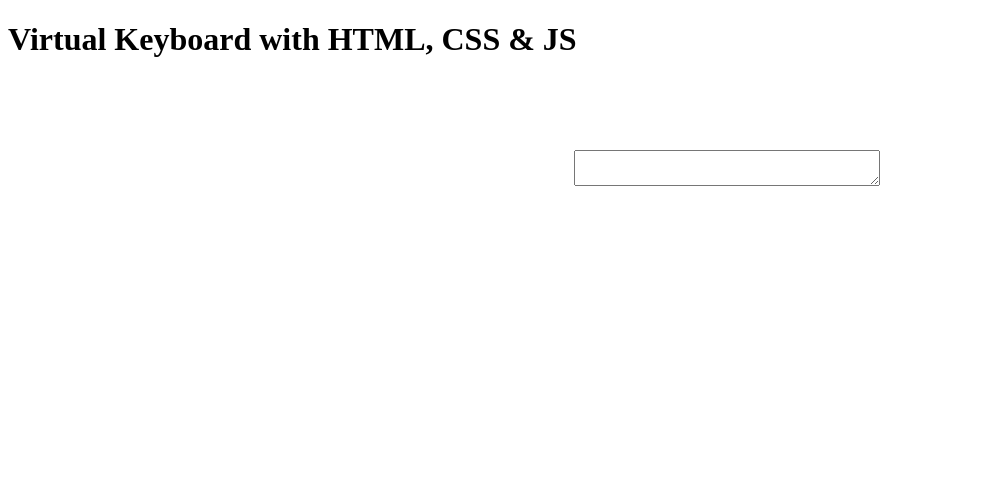
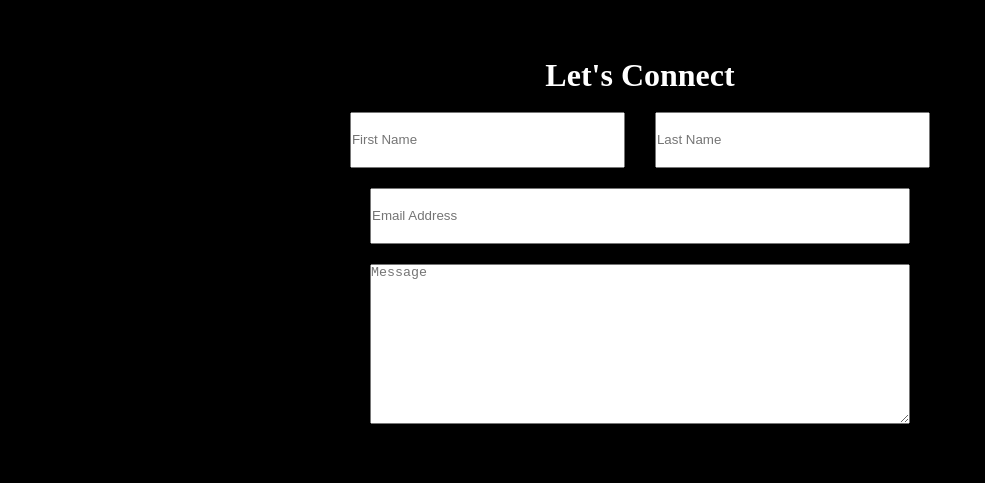
Before and after one commit to deepaksinghmudila/virtualkeyboard, a plain HTML site: page index.html in a window 1280 px wide. Shown: the whole page, without its empty margins (0-985 px from the left). Drawn offline with Linux system fonts and the light colour scheme.

Commit message:
UI change

```diff
--- a/board.css
+++ b/board.css
@@ -1,3 +1,61 @@
+*{
+    padding:0;
+    margin:0;
+    box-sizing: border-box;
+}
+body{
+  background-color: black;
+}
+.container{
+    height: 60vh;
+    display: flex;
+    justify-content: center;
+    align-items: center;
+}
+.form-box {
+    height: 100%;
+    width: 100%;
+    display: flex;
+    flex-direction: column;
+    align-items: center;
+    justify-content: center;
+}
+.row1 {
+    width: 50%;
+    display: flex;
+    justify-content: space-evenly;
+    align-items: center;
+
+    padding-bottom: 20px;
+}
+.row2,.row3 {
+    display: flex;
+    justify-content: space-between;
+    align-content: flex-end;
+}
+.row3{
+    margin-top: 20px;
+}
+.input {
+    width:43%;
+    height: 7vh;
+    color: black;
+}
+.text-input{
+   width:540px;
+   height: 7vh;
+}
+textarea{
+    width:540px;
+    height: 20vh;
+}
+/*.row3{
+    display: flex;
+    justify-content: space-between;
+    align-content: flex-end;
+    margin-top: 40px;;
+}*/
+/***************************************************/
 .keyboard {
     position: fixed;
     left: 0;
--- a/index.html
+++ b/index.html
@@ -8,8 +8,24 @@
 </head>
 
 <body>
-    <h1>Virtual Keyboard with HTML, CSS & JS</h1>
-    <textarea class="use-keyboard-input" style="position: absolute; top: 150px; right: 400px; width: 300px;"></textarea>
+     <div class="container">
+      <div class="form-box">
+          <h1 style="color:white;" >Let's Connect </h1><br>
+         <div class="row1">
+             <input type="text" class="input" placeholder="First Name" >
+             <input type="text" class="input" placeholder="Last Name">
+         </div>
+         <div class="row2">
+             <input type="email" class="text-input" placeholder="Email Address" autocomplete="off">
+         </div>
+         <div class="row3">
+            <!--<input type="text" class="message" placeholder="Message"> -->
+            <textarea class="use-keyboard-input" placeholder="Message"></textarea>
+         </div>
+      </div>
+    </div>
+
+    <!--<textarea class="use-keyboard-input" style="position: absolute; top: 150px; right: 400px; width: 300px;"></textarea>-->
 
     <script src="keyboard.js"></script>
 </body>
```
Also changed, not shown: images/change1.png (added).
